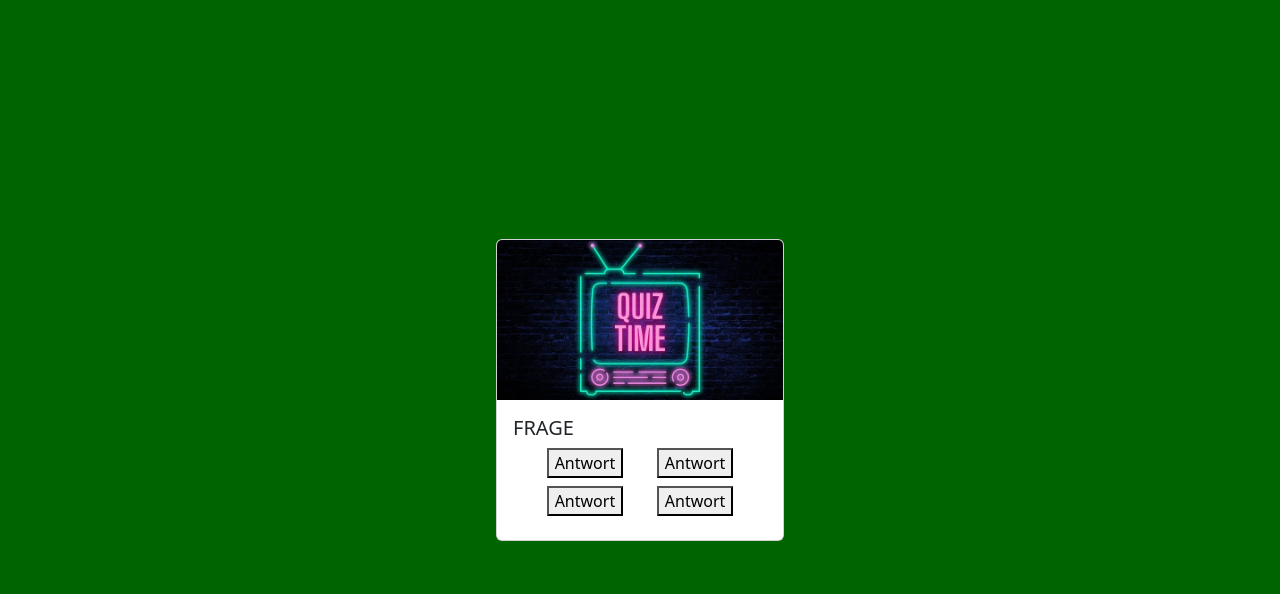
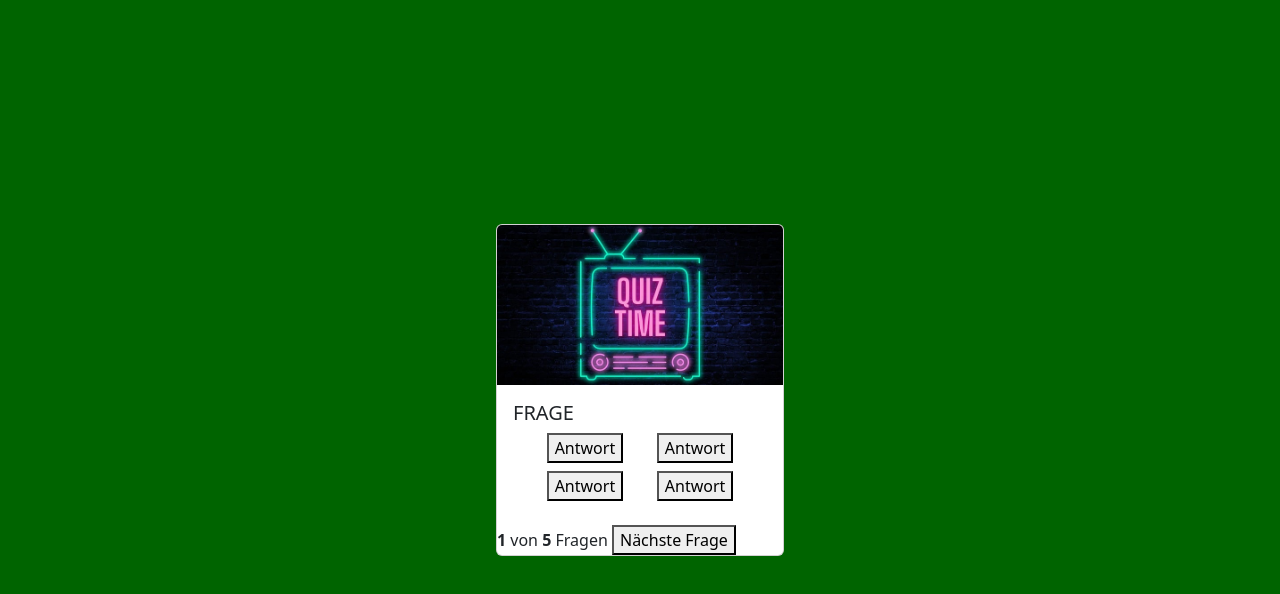
Before and after one commit to Ben-Dei/QuizApp, a plain HTML site: page index.html in a window 1280 px wide. Shown: the part 60-654 px from the top of the page. Drawn offline with nearby package versions, Linux system fonts and the light colour scheme.

Commit message:
add how many Questions and another btn

```diff
--- a/index.html
+++ b/index.html
@@ -36,7 +36,13 @@
                     <div class="answer_to_question"><button>Antwort</button></div>
                 </div>
             </div>
+            <div class="question_footer">
+                <b>1</b> von <b>5</b> Fragen
+                <button>Nächste Frage</button>
           </div>
+    </div>
+
+
     </div>
 </body>
 </html>
```
